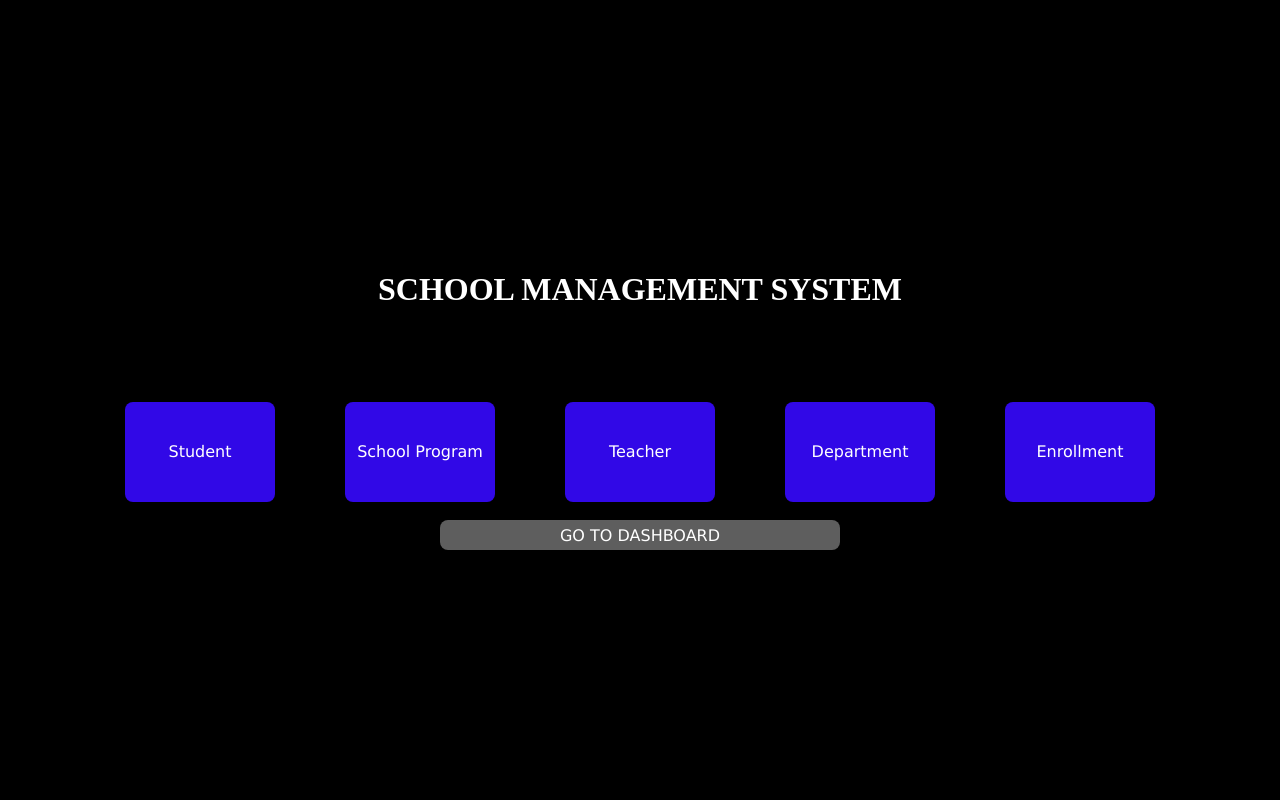
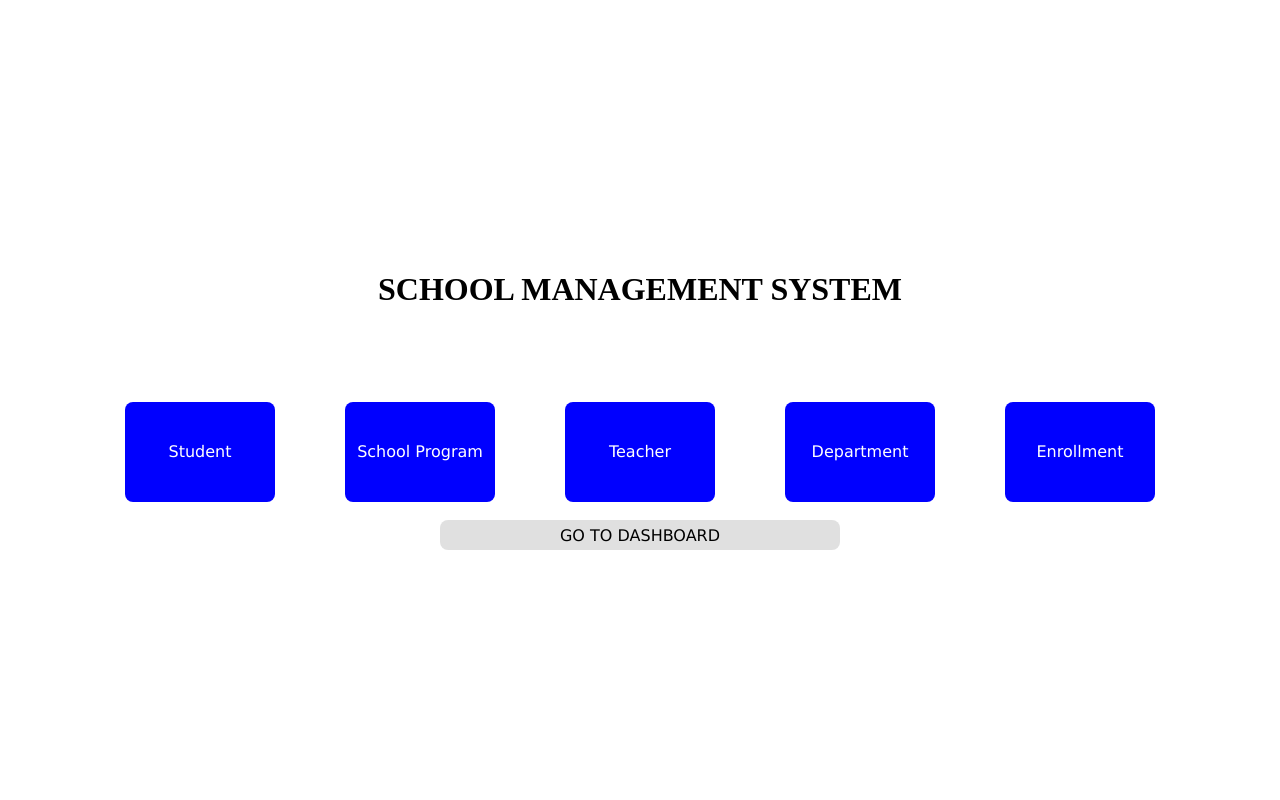
Before and after one commit to fogapandrew/SchoolManagementSystem, a PHP site: page / in a window 1280 px wide. Run offline with PHP 8.4, Linux system fonts and the light colour scheme.

Commit message:
cleaing up pages

```diff
--- a/webapp/others/style.css
+++ b/webapp/others/style.css
@@ -1,8 +1,8 @@
 body, html {
-    background-color: black;
-    margin: 0;
+        margin: 0;
         padding: 0;
         height: 100%;
+        color: black;
         display: flex;
         justify-content: center;
         /* Center horizontally */
@@ -39,7 +39,7 @@ border-color: white;
     width: 150px;
     height: 100px;
     /* Add other styling as needed */
-    background-color: #3108e7;
+    background-color:blue;
     /* Green */
     border: none;
     color: white;
@@ -60,7 +60,7 @@ border-color: white;
     background-color: #c0c0c07d;
     /* Green */
     border: none;
-    color: white;
+    color: black;
     text-align: center;
     text-decoration: none;
     display: inline-block;
@@ -73,13 +73,13 @@ border-color: white;
 
 /* Style when hover */
 .styled-button:hover {
-    background-color: #e1eae265;
+    background-color:black;
 }
 
 .dashboard-button:hover{
-    background-color: #4213ecea;
+    background-color:blue;
 }
 
 h1{
-    color: white;
+    color: black;
 }
```
Also changed, not shown: webapp/dashboard.php (+3 -15 lines).
